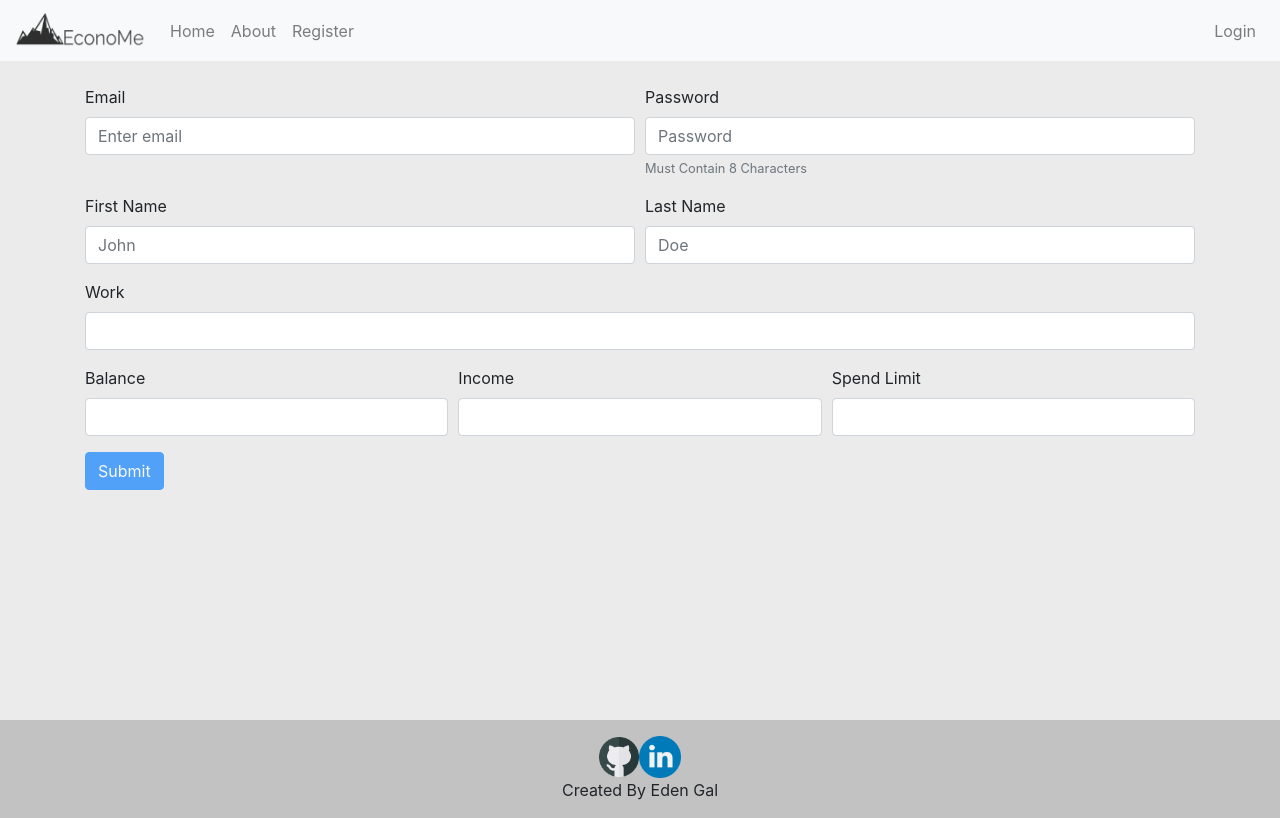
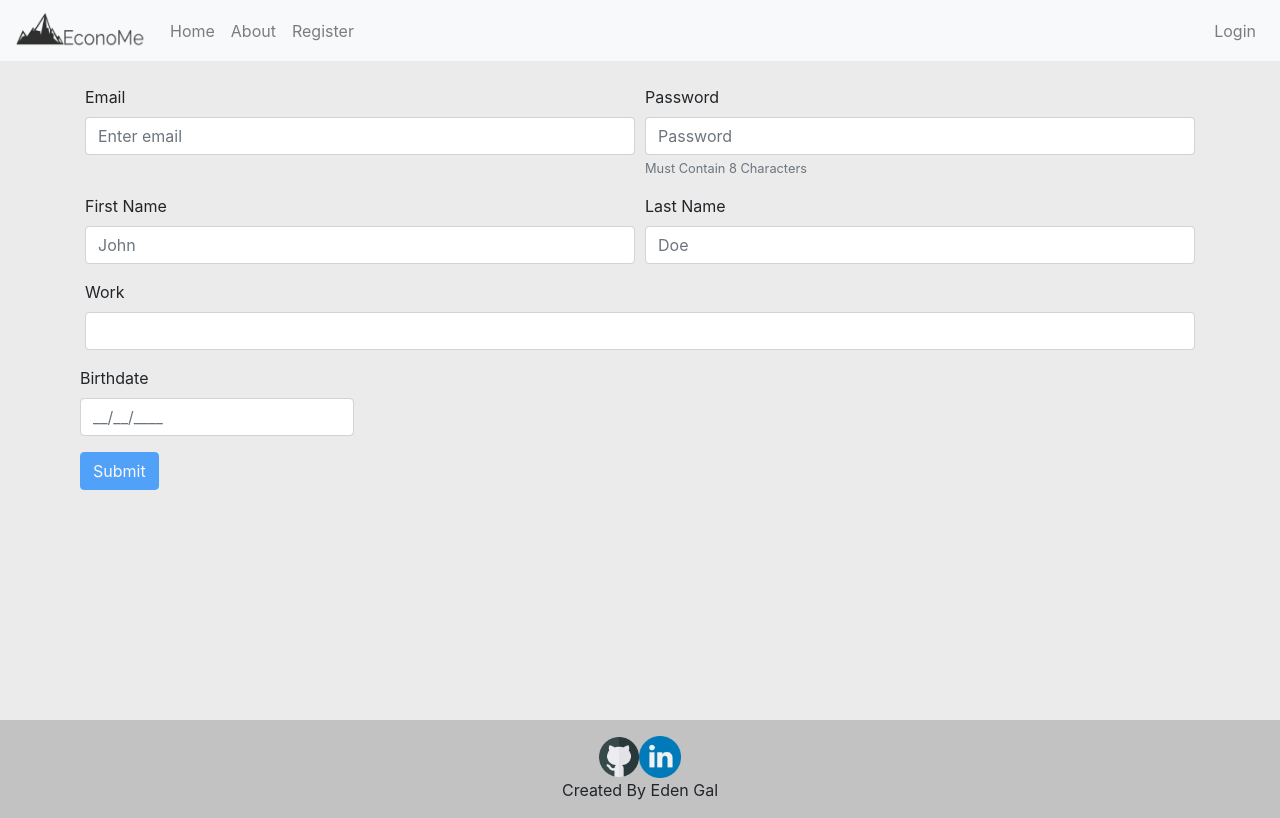
Before and after one commit to Eden-Gal-code/EconoMe, a React (Create React App) app: page /views/Register in a window 1280 px wide. Built offline with nearby package versions, Linux system fonts and the light colour scheme.

Commit message:
Birthdate Added

```diff
--- a/package.json
+++ b/package.json
@@ -9,6 +9,7 @@
     "@testing-library/user-event": "^7.2.1",
     "axios": "^0.19.2",
     "bootstrap": "^4.4.1",
+    "email-validator": "^2.0.4",
     "mdbreact": "^4.25.3",
     "moment": "^2.24.0",
     "react": "^16.13.0",
@@ -16,6 +17,7 @@
     "react-browser-router": "^2.1.2",
     "react-day-picker": "^7.4.0",
     "react-dom": "^16.13.0",
+    "react-input-mask": "^2.0.4",
     "react-lottie": "^1.2.3",
     "react-router-dom": "^5.1.2",
     "react-scripts": "3.4.0",
--- a/src/views/Register.js
+++ b/src/views/Register.js
@@ -5,6 +5,7 @@ import axios from "axios";
 import { hashCode } from "./Login";
 import Lottie from "react-lottie";
 import Loading from "../assets/loading.json";
+import InputMask from "react-input-mask";
 
 class Register extends React.Component {
   state = {
@@ -13,10 +14,9 @@ class Register extends React.Component {
     email: "",
     password: "",
     workplace: "",
-    balance: "",
-    income: "",
-    spendlimit: "",
-    valid: true,
+    birthday: "",
+    validP: true,
+    validE: true,
     isSubmit: false
   };
 
@@ -33,9 +33,7 @@ class Register extends React.Component {
       email: this.state.email,
       password: hashCode(this.state.password),
       workplace: this.state.workplace,
-      balance: this.state.balance,
-      income: this.state.income,
-      spendlimit: this.state.spendlimit
+      birthday: this.state.birthday
     };
     this.updateInput("isSubmit", false);
     console.log(dataS);
@@ -51,9 +49,9 @@ class Register extends React.Component {
   async passwordAuth(e) {
     await this.updateInput("password", e.target.value);
     if (this.state.password.length > 7) {
-      this.updateInput("valid", false);
+      this.updateInput("validP", false);
     } else {
-      this.updateInput("valid", true);
+      this.updateInput("validP", true);
     }
   }
   render() {
@@ -77,6 +75,12 @@ class Register extends React.Component {
                 placeholder="Enter email"
                 onChange={e => {
                   this.updateInput("email", e.target.value);
+                  var validator = require("email-validator");
+
+                  this.updateInput(
+                    "validE",
+                    !validator.validate(e.target.value)
+                  );
                 }}
                 autoComplete="Nope"
               />
@@ -129,44 +133,29 @@ class Register extends React.Component {
             />
           </Form.Group>
           <Form.Row>
-            <Form.Group as={Col} controlId="formGridState">
-              <Form.Label>Balance</Form.Label>
-              <Form.Control
+            <Form.Group>
+              <Form.Label>Birthdate</Form.Label>
+
+              <InputMask
+                className="form-control"
+                mask="99/99/9999"
+                placeholder="__/__/____"
                 onChange={e => {
-                  this.updateInput("balance", e.target.value);
+                  this.updateInput("birthday", e.target.birthday);
                 }}
-                autoComplete="Nope"
-              />
-            </Form.Group>
-
-            <Form.Group as={Col} controlId="formGridZip">
-              <Form.Label>Income</Form.Label>
-              <Form.Control
-                onChange={e => {
-                  this.updateInput("income", e.target.value);
-                }}
-                autoComplete="Nope"
-              />
-            </Form.Group>
-            <Form.Group as={Col} controlId="formGridSprnd">
-              <Form.Label>Spend Limit</Form.Label>
-              <Form.Control
-                onChange={e => {
-                  this.updateInput("spendlimit", e.target.value);
-                }}
-                autoComplete="Nope"
               />
             </Form.Group>
           </Form.Row>
-
+          <Form.Row>
             <Button
               variant="primary"
               type="button"
               onClick={() => this.handleSubmit()}
-            disabled={this.state.valid}
+              disabled={this.state.validP || this.state.validE}
             >
               Submit
             </Button>
+          </Form.Row>
         </Form>
         {this.state.isSubmit && (
           <Lottie options={defaultOptions} height={155} width={300} />
```
Also changed, not shown: 1 other file (tests, documents, lock files or other folders). Lines whose indentation alone changed are shown as unchanged.
